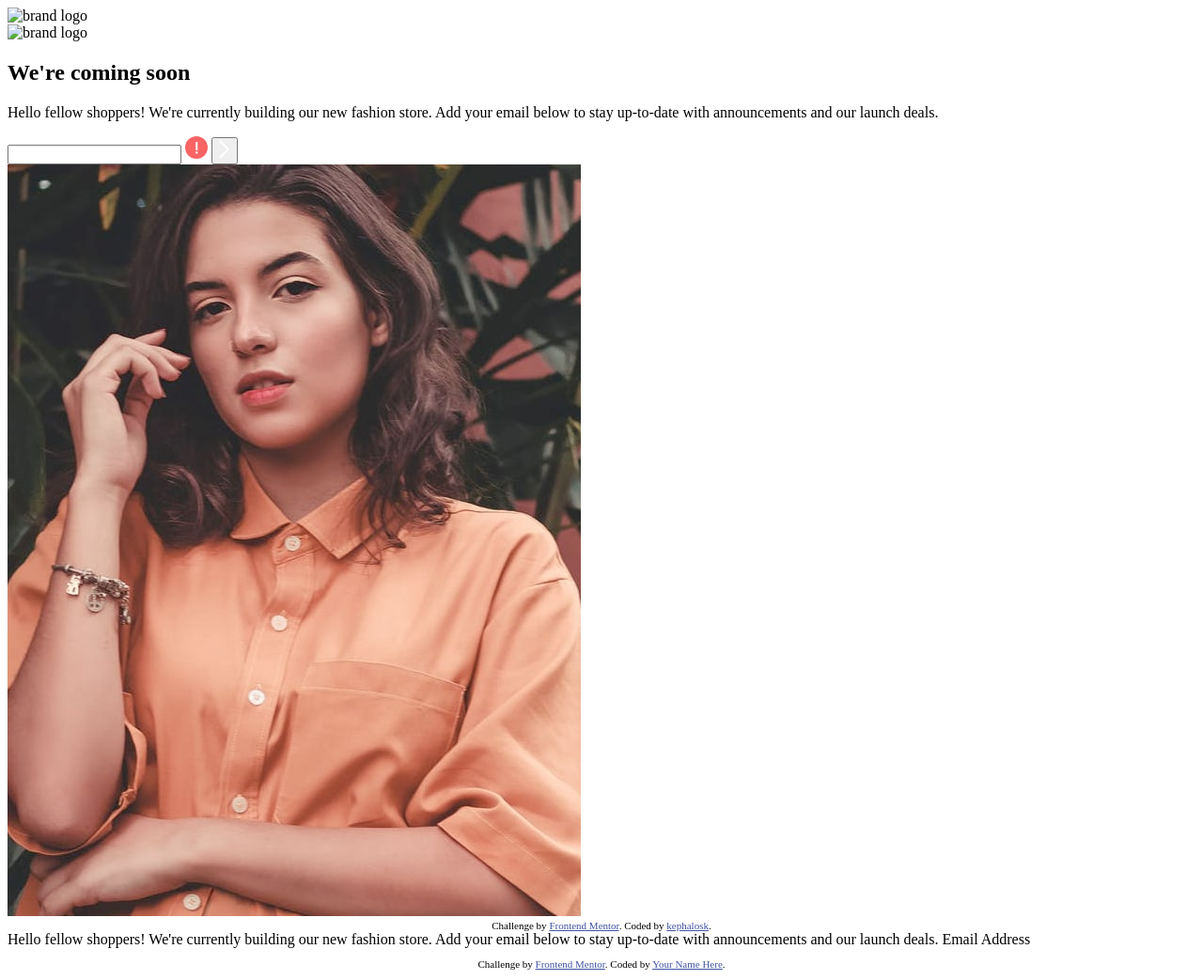
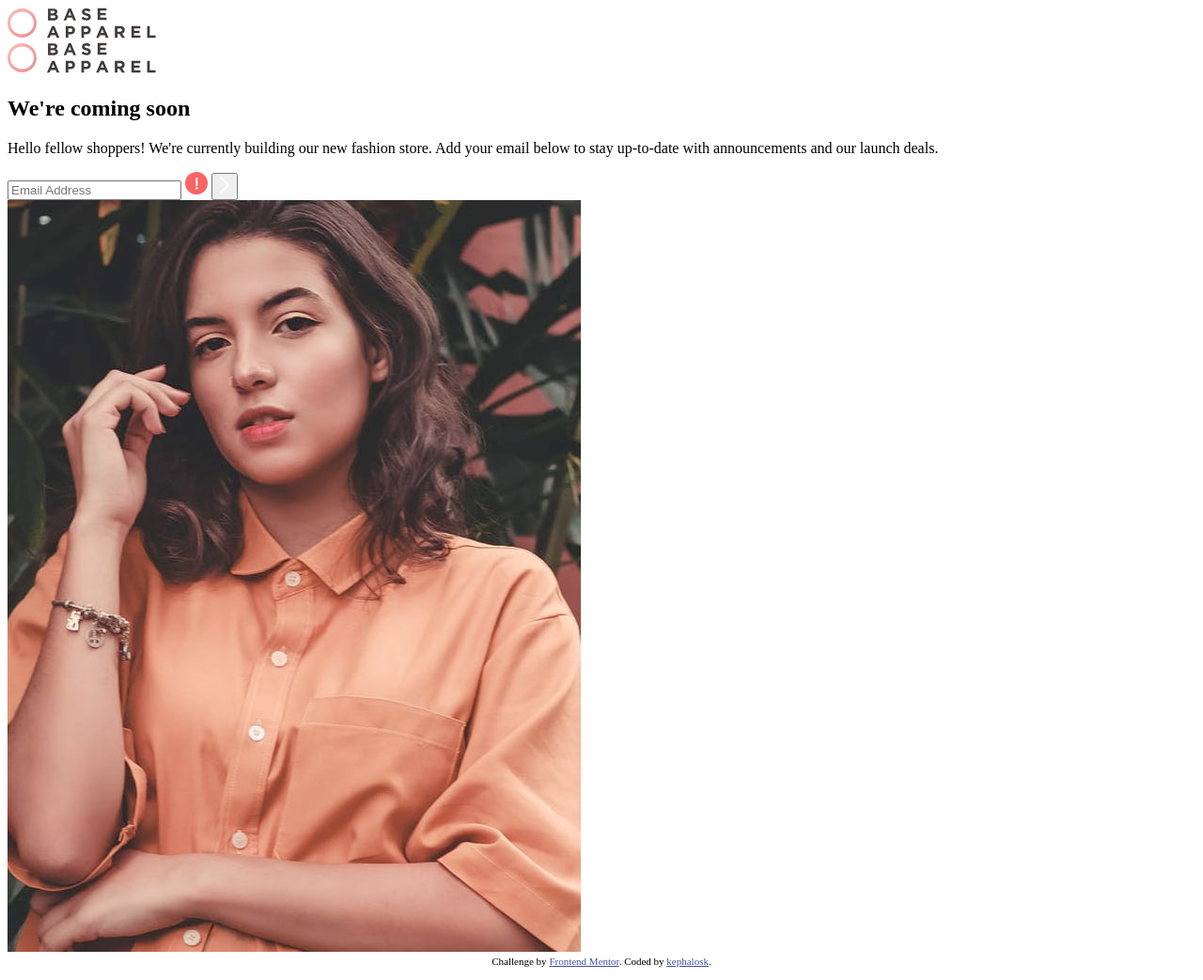
Before and after one commit to kephalosk/base-apparel-coming-soon, a plain HTML site: page index.html in a window 1280 px wide. Shown: the whole page at 94% size. Drawn offline with Linux system fonts and the light colour scheme.

Commit message:
update html

```diff
--- a/index.html
+++ b/index.html
@@ -18,9 +18,9 @@
     </head>
     <body>
         <main>
-            <img src="images/logo" alt="brand logo">
+            <img class="logoMobile" src="images/logo.svg" alt="brand logo">
             <section>
-                <img src="images/logo" alt="brand logo">
+                <img class="logoDesktop" src="images/logo.svg" alt="brand logo">
                 <div class="content">
                     <h1>
                         <span>We're</span>
@@ -29,7 +29,7 @@
                     <p>Hello fellow shoppers! We're currently building our new fashion store.
                         Add your email below to stay up-to-date with announcements and our launch deals.</p>
                     <div class="contentEmail">
-                        <input>
+                        <input placeholder="Email Address">
                         <img src="images/icon-error.svg" alt="error icon">
                         <button><img src="images/icon-arrow.svg" alt="arrow icon"></button>
                         <label class="contentEmailMessage"></label>
@@ -44,61 +44,3 @@
         </footer>
     </body>
 </html>
-
-
-
-
-
-
-
-
-
-
-
-
-
-
-
-
-
-
-
-
-
-
-
-
-
-
-
-<!DOCTYPE html>
-<html lang="en">
-<head>
-  <meta charset="UTF-8">
-  <meta name="viewport" content="width=device-width, initial-scale=1.0"> <!-- displays site properly based on user's device -->
-
-  <link rel="icon" type="image/png" sizes="32x32" href="./images/favicon-32x32.png">
-
-  <title>Frontend Mentor | Base Apparel coming soon page</title>
-
-  <!-- Feel free to remove these styles or customise in your own stylesheet 👍 -->
-  <style>
-    .attribution { font-size: 11px; text-align: center; }
-    .attribution a { color: hsl(228, 45%, 44%); }
-  </style>
-</head>
-<body>
-
-  Hello fellow shoppers! We're currently building our new fashion store.
-  Add your email below to stay up-to-date with announcements and our launch deals.
-
-  Email Address
-
-  <footer>
-    <p class="attribution">
-      Challenge by <a href="https://www.frontendmentor.io?ref=challenge" target="_blank">Frontend Mentor</a>.
-      Coded by <a href="#">Your Name Here</a>.
-    </p>
-  </footer>
-</body>
-</html>
```
